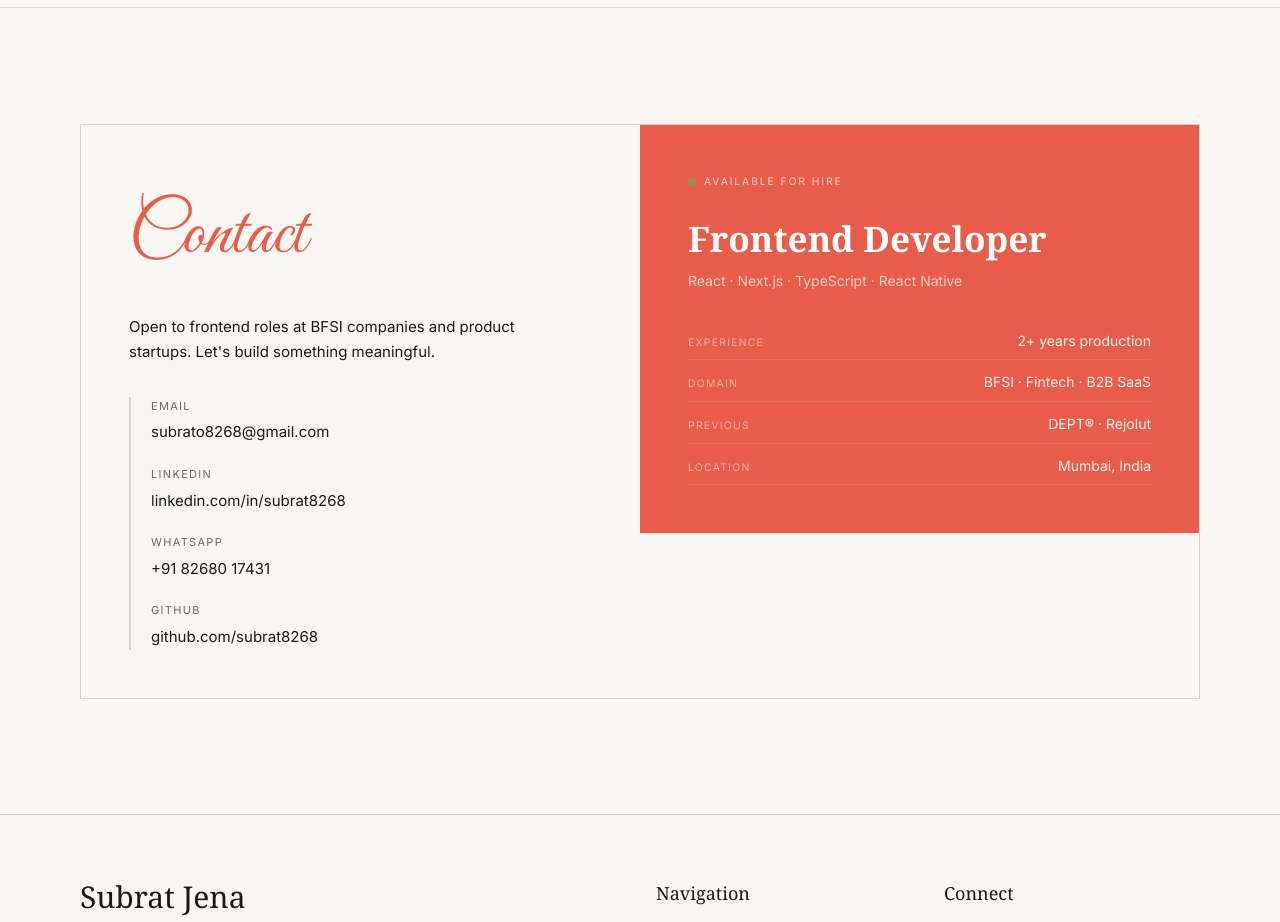
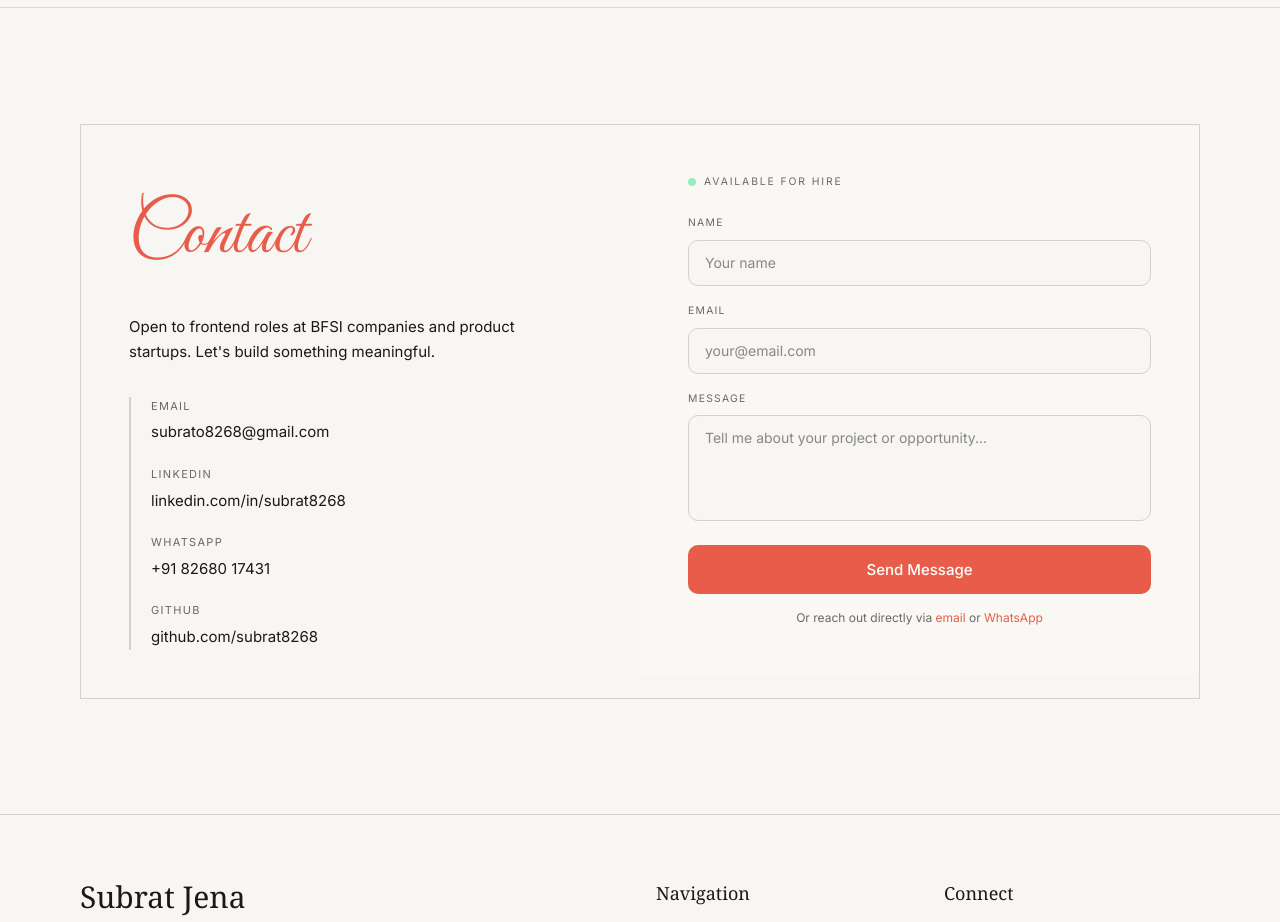
Before and after one commit to subrat8268/portfolio, a Next.js app: page / in a window 1280 px wide. Shown: the part 4980-5902 px from the top of the page. Built offline with nearby package versions, Linux system fonts and the light colour scheme; a web font is replaced by a local one.

Commit message:
fix: replace resume card with contact form (H-08)

```diff
--- a/components/About.tsx
+++ b/components/About.tsx
@@ -37,7 +37,12 @@ export default function About() {
                   What drives me
                 </p>
                 <p className="mt-2.5 text-[13px] leading-[1.7] text-[var(--color-text-muted)]">
-                  I care about building interfaces that feel invisible — where the user focuses on the task, not the tool. Coming from a design background, I believe the best code is the kind that makes complex flows feel simple. That&apos;s what keeps me up at night: solving the hard problems so users never have to think about them.
+                  I care about building interfaces that feel invisible — where
+                  the user focuses on the task, not the tool. Coming from a
+                  design background, I believe the best code is the kind that
+                  makes complex flows feel simple. That&apos;s what keeps me up
+                  at night: solving the hard problems so users never have to
+                  think about them.
                 </p>
               </div>
             </RevealOnScroll>
@@ -88,21 +93,16 @@ export default function About() {
                     Design-sensitive frontend developer shipping production UI.
                   </p>
                   <div className="mt-3 flex flex-wrap gap-1.5">
-                    {[
-                      "React",
-                      "Next.js",
-                      "AEM",
-                      "WCAG",
-                      "BFSI",
-                      "Mumbai",
-                    ].map((badge) => (
+                    {["React", "Next.js", "AEM", "WCAG", "BFSI", "Mumbai"].map(
+                      (badge) => (
                         <span
                           key={badge}
                           className="rounded-full border border-[var(--color-border)] bg-[var(--color-surface-2)] px-2.5 py-1 text-[0.58rem] uppercase tracking-[0.1em] text-[var(--text-muted)]"
                         >
                           {badge}
                         </span>
-                    ))}
+                      ),
+                    )}
                   </div>
                 </div>
               </div>
@@ -123,34 +123,60 @@ export default function About() {
                 className="overflow-hidden p-3 text-[0.55rem] leading-[1.62]"
                 aria-label="Code snippet"
               >
-                <span className="text-[var(--color-text-muted)]">const ref = useRef&lt;HTMLDivElement&gt;(null)</span>
+                <span className="text-[var(--color-text-muted)]">
+                  const ref = useRef&lt;HTMLDivElement&gt;(null)
+                </span>
                 <br />
-                <span className="text-[var(--color-text-muted)]">const isInView = useInView(ref, {'{'}</span>
+                <span className="text-[var(--color-text-muted)]">
+                  const isInView = useInView(ref, {"{"}
+                </span>
                 <br />
-                <span className="text-[var(--color-text-muted)]">  once: true,</span>
+                <span className="text-[var(--color-text-muted)]">
+                  {" "}
+                  once: true,
+                </span>
                 <br />
-                <span className="text-[var(--color-text-muted)]">  margin: &quot;-80px&quot;</span>
+                <span className="text-[var(--color-text-muted)]">
+                  {" "}
+                  margin: &quot;-80px&quot;
+                </span>
                 <br />
-                <span className="text-[var(--color-text-muted)]">{'}'})</span>
+                <span className="text-[var(--color-text-muted)]">{"}"})</span>
                 <br />
                 <span className="text-[var(--color-primary)]">return</span>
                 <span className="text-[var(--color-text-muted)]"> (</span>
                 <br />
-                <span className="text-[var(--color-text-muted)]">  &lt;motion.div</span>
+                <span className="text-[var(--color-text-muted)]">
+                  {" "}
+                  &lt;motion.div
+                </span>
                 <br />
-                <span className="text-[var(--color-text-muted)]">    ref={'{'}{'ref}'}</span>
+                <span className="text-[var(--color-text-muted)]">
+                  {" "}
+                  ref={"{"}
+                  {"ref}"}
+                </span>
                 <br />
-                <span className="text-[var(--color-text-muted)]">    animate={'{'}</span>
+                <span className="text-[var(--color-text-muted)]">
+                  {" "}
+                  animate={"{"}
+                </span>
                 <br />
-                <span className="text-[var(--color-text-muted)]">      isInView ? </span>
-                <span className="text-[var(--color-text)]">{'{'}</span>
+                <span className="text-[var(--color-text-muted)]">
+                  {" "}
+                  isInView ?{" "}
+                </span>
+                <span className="text-[var(--color-text)]">{"{"}</span>
                 <span className="text-[var(--color-text)]">opacity: 1</span>
-                <span className="text-[var(--color-text-muted)]">{'}'}</span>
+                <span className="text-[var(--color-text-muted)]">{"}"}</span>
                 <span className="text-[var(--color-text-muted)]"> : ...</span>
                 <br />
-                <span className="text-[var(--color-text-muted)]">  {'}'}</span>
+                <span className="text-[var(--color-text-muted)]"> {"}"}</span>
                 <br />
-                <span className="text-[var(--color-text-muted)]">  &gt;{'{'}children{'}'}&lt;/motion.div&gt;</span>
+                <span className="text-[var(--color-text-muted)]">
+                  {" "}
+                  &gt;{"{"}children{"}"}&lt;/motion.div&gt;
+                </span>
                 <br />
                 <span className="text-[var(--color-text-muted)]">)</span>
                 <span className="code-cursor ml-1 inline-block h-[11px] w-[1px] bg-[var(--color-primary)] align-middle" />
@@ -175,7 +201,8 @@ export default function About() {
                     </span>
                   </div>
                   <p className="mt-1.5 text-[0.63rem] leading-relaxed text-[var(--color-text-muted)]">
-                    Cross-platform ledger app with WhatsApp sharing, Super Admin dashboard, JWT auth, and role-based access.
+                    Cross-platform ledger app with WhatsApp sharing, Super Admin
+                    dashboard, JWT auth, and role-based access.
                   </p>
                   <p className="mt-2 text-[0.58rem] uppercase tracking-[0.08em] text-[var(--text-faint)]">
                     React Native, Zustand, Supabase, JWT, WhatsApp
--- a/components/Contact.tsx
+++ b/components/Contact.tsx
@@ -66,44 +66,82 @@ export default function Contact() {
             </div>
           </RevealOnScroll>
 
-          {/* Availability card — replaces picsum contact image */}
+{/* Contact form */}
           <RevealOnScroll direction="right" delay={0.15}>
-             <div className="flex min-h-[360px] flex-col justify-between bg-[var(--color-accent)] p-8 md:p-12">
-              <div>
-                <div className="flex items-center gap-2">
+            <div className="bg-[var(--color-surface)] p-8 md:p-12">
+              <div className="flex items-center gap-2 mb-6">
                 <span
                   className="inline-block h-2 w-2 rounded-full bg-green-400"
                   style={{ animation: "pulse 2s ease-in-out infinite" }}
                 />
-                  <p className="text-[0.65rem] uppercase tracking-[0.18em] text-white/70">
+                <p className="text-[0.65rem] uppercase tracking-[0.18em] text-[var(--color-text-muted)]">
                   Available for hire
                 </p>
               </div>
-                <p className="mt-6 text-[clamp(1.6rem,3vw,2.2rem)] font-semibold leading-snug text-white [font-family:var(--font-display)]">
-                  Frontend Developer
+
+              <form
+                action="mailto:subrato8268@gmail.com"
+                method="post"
+                encType="text/plain"
+                className="space-y-4"
+              >
+                <div>
+                  <label htmlFor="name" className="block text-[0.65rem] uppercase tracking-[0.12em] text-[var(--color-text-muted)] mb-2">
+                    Name
+                  </label>
+                  <input
+                    type="text"
+                    id="name"
+                    name="name"
+                    required
+                    className="w-full px-4 py-3 rounded-lg border border-[var(--color-border)] bg-[var(--color-bg)] text-[var(--color-text)] text-sm focus:outline-none focus:border-[var(--color-accent)] transition-colors"
+                    placeholder="Your name"
+                  />
+                </div>
+                <div>
+                  <label htmlFor="email" className="block text-[0.65rem] uppercase tracking-[0.12em] text-[var(--color-text-muted)] mb-2">
+                    Email
+                  </label>
+                  <input
+                    type="email"
+                    id="email"
+                    name="email"
+                    required
+                    className="w-full px-4 py-3 rounded-lg border border-[var(--color-border)] bg-[var(--color-bg)] text-[var(--color-text)] text-sm focus:outline-none focus:border-[var(--color-accent)] transition-colors"
+                    placeholder="your@email.com"
+                  />
+                </div>
+                <div>
+                  <label htmlFor="message" className="block text-[0.65rem] uppercase tracking-[0.12em] text-[var(--color-text-muted)] mb-2">
+                    Message
+                  </label>
+                  <textarea
+                    id="message"
+                    name="message"
+                    rows={4}
+                    required
+                    className="w-full px-4 py-3 rounded-lg border border-[var(--color-border)] bg-[var(--color-bg)] text-[var(--color-text)] text-sm focus:outline-none focus:border-[var(--color-accent)] transition-colors resize-none"
+                    placeholder="Tell me about your project or opportunity..."
+                  />
+                </div>
+                <button
+                  type="submit"
+                  className="w-full bg-[var(--color-accent)] text-white font-medium py-3 px-6 rounded-lg transition-all duration-200 hover:bg-[var(--color-accent-hover)] hover:-translate-y-0.5"
+                >
+                  Send Message
+                </button>
+              </form>
+
+              <p className="mt-4 text-xs text-[var(--color-text-muted)] text-center">
+                Or reach out directly via{" "}
+                <Link href="mailto:subrato8268@gmail.com" className="text-[var(--color-accent)] hover:underline">
+                  email
+                </Link>
+                {" "}or{" "}
+                <Link href="https://wa.me/918268017431" target="_blank" rel="noopener noreferrer" className="text-[var(--color-accent)] hover:underline">
+                  WhatsApp
+                </Link>
               </p>
-                <p className="mt-2 text-sm text-white/70">
-                  React · Next.js · TypeScript · React Native
-                </p>
-              </div>
-              <div className="mt-10 space-y-3">
-                {[
-                  { label: "Experience", value: "2+ years production" },
-                  { label: "Domain", value: "BFSI · Fintech · B2B SaaS" },
-                  { label: "Previous", value: "DEPT® · Rejolut" },
-                  { label: "Location", value: "Mumbai, India" },
-                ].map((row) => (
-                  <div
-                    key={row.label}
-                    className="flex items-baseline justify-between border-b border-white/10 pb-2"
-                  >
-                    <span className="text-[0.65rem] uppercase tracking-[0.12em] text-white/50">
-                      {row.label}
-                    </span>
-                    <span className="text-sm text-white/90">{row.value}</span>
-                  </div>
-                ))}
-              </div>
             </div>
           </RevealOnScroll>
         </div>
```
Lines whose indentation alone changed are shown as unchanged.
